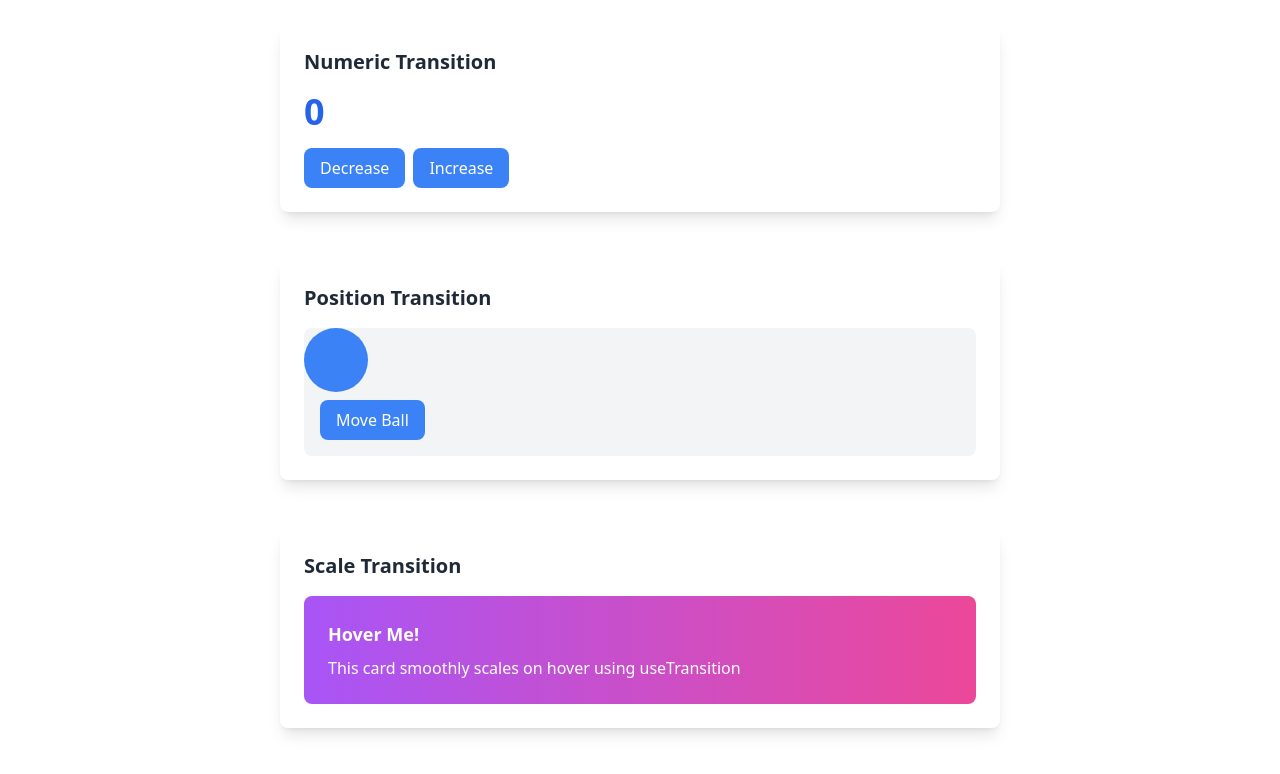
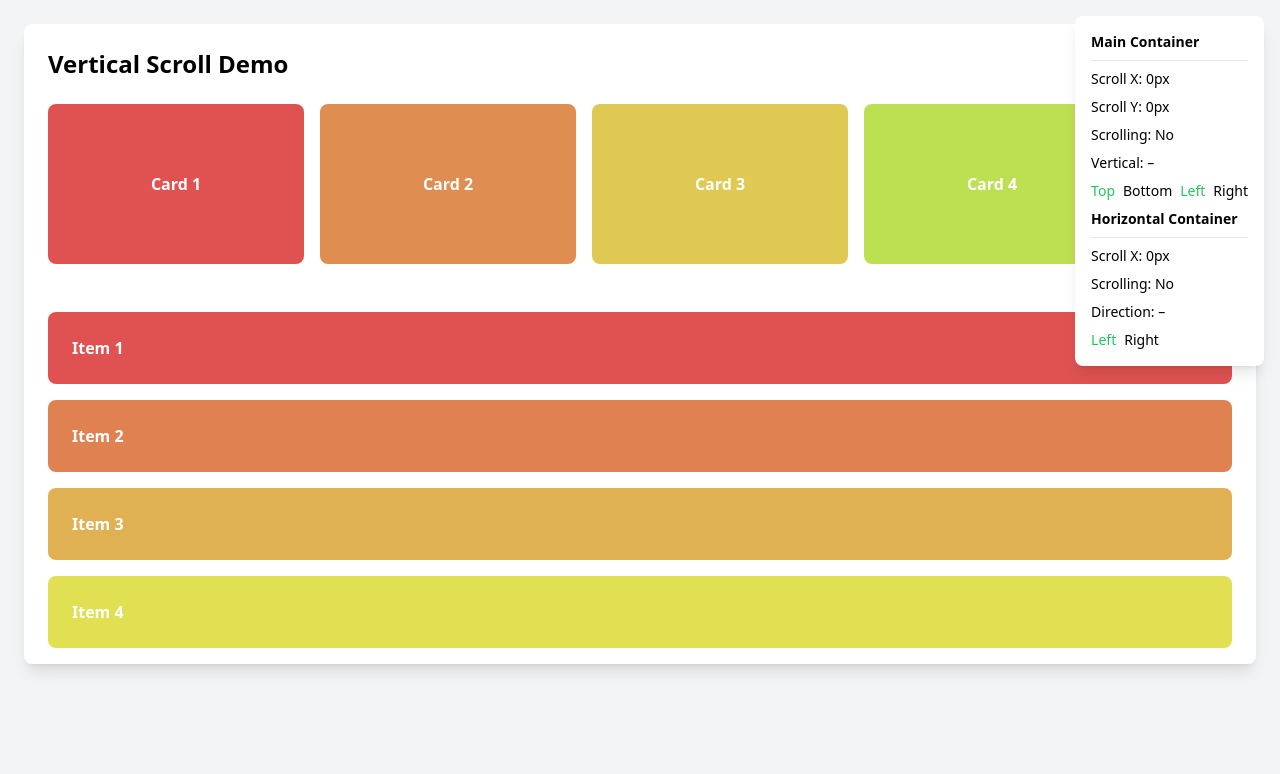
Before and after one commit to tjanuki/vue-use-sandbox, a Vue app: page / in a window 1280 px wide. Shown: the top 774 px of the page. Built offline with nearby package versions, Linux system fonts and the light colour scheme.

Commit message:
Add ScrollDemo

```diff
--- a/src/App.vue
+++ b/src/App.vue
@@ -5,6 +5,7 @@ import AsyncStateDemo from "./components/AsyncStateDemo.vue";
 import ElementSizeDemo from "./components/ElementSizeDemo.vue";
 import TimeoutIntervalDemo from "./components/TimeoutIntervalDemo.vue";
 import TransitionDemo from "./components/TransitionDemo.vue";
+import ScrollDemo from "./components/ScrollDemo.vue";
 </script>
 
 <template>
@@ -13,5 +14,6 @@ import TransitionDemo from "./components/TransitionDemo.vue";
 <!--  <AsyncStateDemo/>-->
 <!--  <ElementSizeDemo/>-->
 <!--  <TimeoutIntervalDemo/>-->
-  <TransitionDemo/>
+<!--  <TransitionDemo/>-->
+  <ScrollDemo/>
 </template>
--- /dev/null
+++ b/src/components/ScrollDemo.vue
@@ -0,0 +1,172 @@
+<script setup lang="ts">
+import { ref } from 'vue'
+import { useScroll, useElementSize } from '@vueuse/core'
+
+// Main container scroll tracking
+const mainContainer = ref<HTMLElement | null>(null)
+const {
+  x: scrollX,
+  y: scrollY,
+  isScrolling,
+  arrivedState: {
+    top: isAtTop,
+    bottom: isAtBottom,
+    left: isAtLeft,
+    right: isAtRight
+  },
+  directions: {
+    top: isScrollingUp,
+    bottom: isScrollingDown,
+    left: isScrollingLeft,
+    right: isScrollingRight
+  }
+} = useScroll(mainContainer)
+
+// Horizontal scroll container
+const horizontalContainer = ref<HTMLElement | null>(null)
+const {
+  x: horizontalScrollX,
+  isScrolling: isScrollingHorizontal,
+  arrivedState: {
+    left: horizontalAtLeft,
+    right: horizontalAtRight
+  },
+  directions: {
+    left: isScrollingHorizontalLeft,
+    right: isScrollingHorizontalRight
+  }
+} = useScroll(horizontalContainer)
+
+// Progress bar calculations
+const { width } = useElementSize(mainContainer)
+const verticalProgress = ref(0)
+const horizontalProgress = ref(0)
+
+// Watch scroll position to update progress
+const updateProgress = () => {
+  if (!mainContainer.value) return
+
+  const { scrollTop, scrollHeight, clientHeight } = mainContainer.value
+  verticalProgress.value = (scrollTop / (scrollHeight - clientHeight)) * 100
+}
+
+const updateHorizontalProgress = () => {
+  if (!horizontalContainer.value) return
+
+  const { scrollLeft, scrollWidth, clientWidth } = horizontalContainer.value
+  horizontalProgress.value = (scrollLeft / (scrollWidth - clientWidth)) * 100
+}
+
+// Generate content for demo
+const items = Array.from({ length: 20 }, (_, i) => ({
+  id: i + 1,
+  title: `Item ${i + 1}`,
+  color: `hsl(${(i * 20) % 360}, 70%, 60%)`
+}))
+
+const horizontalItems = Array.from({ length: 15 }, (_, i) => ({
+  id: i + 1,
+  title: `Card ${i + 1}`,
+  color: `hsl(${(i * 25) % 360}, 70%, 60%)`
+}))
+</script>
+
+<template>
+  <div class="h-screen p-6 bg-gray-100">
+    <!-- Vertical Scroll Progress Bar -->
+    <div
+        class="fixed top-0 left-0 h-1 bg-blue-500 transition-all duration-150"
+        :style="{ width: `${verticalProgress}%` }"
+    />
+
+    <!-- Horizontal Scroll Progress Bar -->
+    <div
+        class="fixed top-2 left-0 h-1 bg-green-500 transition-all duration-150"
+        :style="{ width: `${horizontalProgress}%` }"
+    />
+
+    <!-- Scroll Info Panel -->
+    <div class="fixed top-4 right-4 bg-white p-4 rounded-lg shadow-lg space-y-2 text-sm z-20">
+      <div class="font-bold border-b pb-2 mb-2">Main Container</div>
+      <div>Scroll X: {{ Math.round(scrollX) }}px</div>
+      <div>Scroll Y: {{ Math.round(scrollY) }}px</div>
+      <div>Scrolling: {{ isScrolling ? 'Yes' : 'No' }}</div>
+      <div>Vertical: {{ isScrollingDown ? '⬇️' : isScrollingUp ? '⬆️' : '–' }}</div>
+      <div class="flex gap-2">
+        <span :class="{ 'text-green-500': isAtTop }">Top</span>
+        <span :class="{ 'text-green-500': isAtBottom }">Bottom</span>
+        <span :class="{ 'text-green-500': isAtLeft }">Left</span>
+        <span :class="{ 'text-green-500': isAtRight }">Right</span>
+      </div>
+
+      <div class="font-bold border-b pb-2 mb-2 mt-4">Horizontal Container</div>
+      <div>Scroll X: {{ Math.round(horizontalScrollX) }}px</div>
+      <div>Scrolling: {{ isScrollingHorizontal ? 'Yes' : 'No' }}</div>
+      <div>Direction: {{ isScrollingHorizontalRight ? '➡️' : isScrollingHorizontalLeft ? '⬅️' : '–' }}</div>
+      <div class="flex gap-2">
+        <span :class="{ 'text-green-500': horizontalAtLeft }">Left</span>
+        <span :class="{ 'text-green-500': horizontalAtRight }">Right</span>
+      </div>
+    </div>
+
+    <!-- Main Scrollable Container -->
+    <div
+        ref="mainContainer"
+        @scroll="updateProgress"
+        class="h-[80vh] overflow-y-auto rounded-lg bg-white shadow-lg p-6"
+    >
+      <h2 class="text-2xl font-bold mb-6">Vertical Scroll Demo</h2>
+
+      <!-- Horizontal Scroll Section -->
+      <div
+          ref="horizontalContainer"
+          @scroll="updateHorizontalProgress"
+          class="overflow-x-auto whitespace-nowrap mb-8 pb-4"
+      >
+        <div class="inline-flex gap-4">
+          <div
+              v-for="item in horizontalItems"
+              :key="item.id"
+              class="w-64 h-40 rounded-lg flex items-center justify-center text-white font-bold shrink-0"
+              :style="{
+              backgroundColor: item.color,
+              transform: `translateX(${isScrollingHorizontal ? '5px' : '0'})`,
+              transition: 'transform 0.3s ease'
+            }"
+          >
+            {{ item.title }}
+          </div>
+        </div>
+      </div>
+
+      <!-- Vertical Scroll Items -->
+      <div class="space-y-4">
+        <div
+            v-for="item in items"
+            :key="item.id"
+            class="p-6 rounded-lg text-white font-bold"
+            :style="{
+            backgroundColor: item.color,
+            transform: `translateX(${isScrolling ? '10px' : '0'})`,
+            transition: 'transform 0.3s ease'
+          }"
+        >
+          {{ item.title }}
+        </div>
+      </div>
+
+      <!-- Scroll Status Indicators -->
+      <div
+          class="fixed bottom-4 left-1/2 -translate-x-1/2 bg-black/75 text-white px-4 py-2 rounded-full text-sm flex gap-4"
+          :class="{ 'opacity-0': !isScrolling && !isScrollingHorizontal }"
+      >
+        <span v-if="isScrolling">
+          Scrolling {{ isScrollingDown ? 'Down' : 'Up' }}
+        </span>
+        <span v-if="isScrollingHorizontal">
+          Scrolling {{ isScrollingHorizontalRight ? 'Right' : 'Left' }}
+        </span>
+      </div>
+    </div>
+  </div>
+</template>
```
